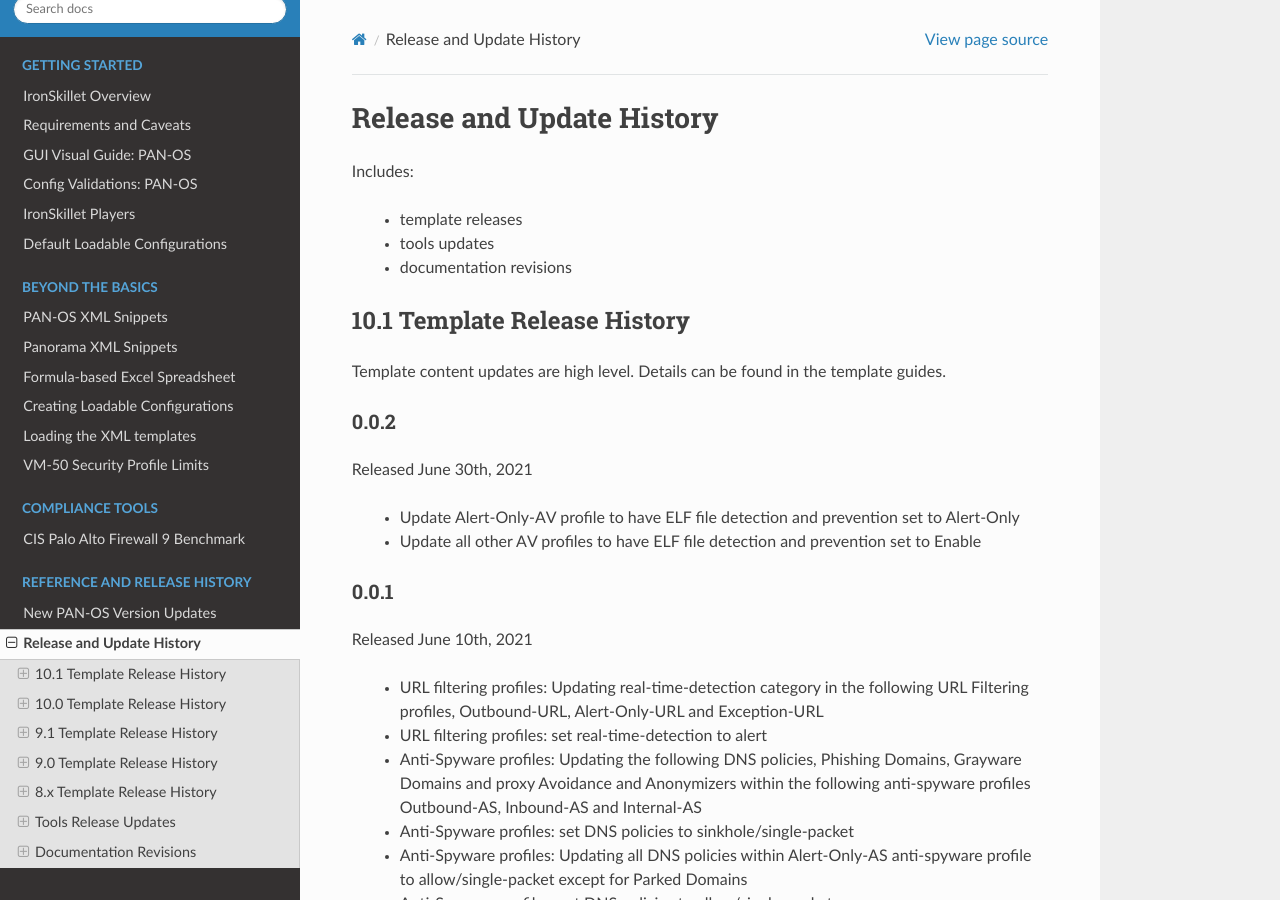
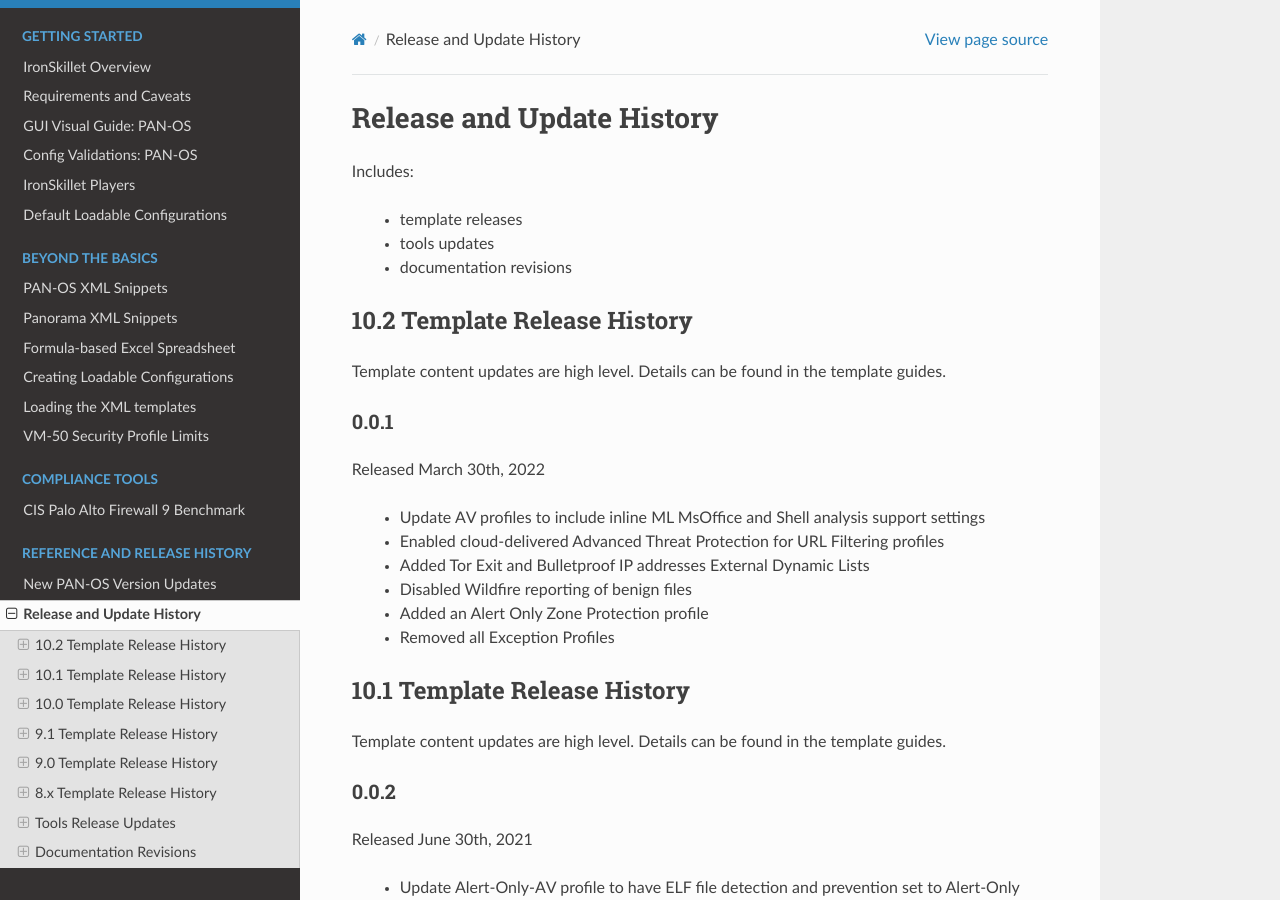
Before and after one commit to PaloAltoNetworks/iron-skillet, a Sphinx documentation site: the page built from docs/release_history.rst, in a window 1280 px wide and 900 px high. Built offline with Sphinx 7.4.7 and the Read the Docs theme 2.0.0, drawn with Linux system fonts in a browser that asks for light colours.

Commit message:
updated files for 10.2

```diff
--- a/docs/release_history.rst
+++ b/docs/release_history.rst
@@ -7,6 +7,22 @@
     + template releases
     + tools updates
     + documentation revisions
+
+10.2 Template Release History
+----------------------------
+
+Template content updates are high level. Details can be found in the template guides.
+
+0.0.1
+^^^^^
+Released March 30th, 2022
+
+    + Update AV profiles to include inline ML MsOffice and Shell analysis support settings
+    + Enabled cloud-delivered Advanced Threat Protection for URL Filtering profiles
+    + Added Tor Exit and Bulletproof IP addresses External Dynamic Lists
+    + Disabled Wildfire reporting of benign files
+    + Added an Alert Only Zone Protection profile
+    + Removed all Exception Profiles
 
 10.1 Template Release History
 ----------------------------
```
Also changed, not shown: docs/release_variance.rst (+21 -0 lines).
